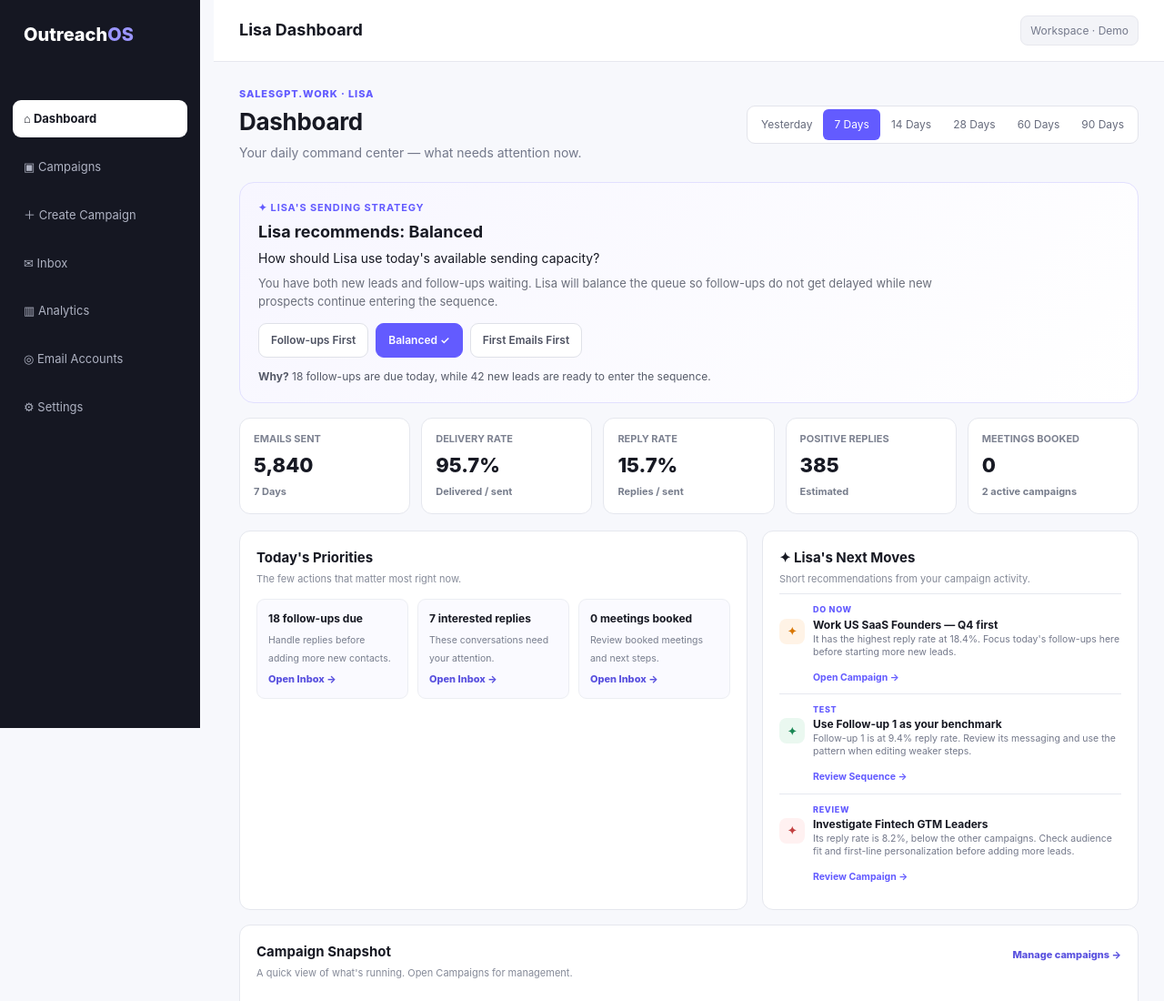
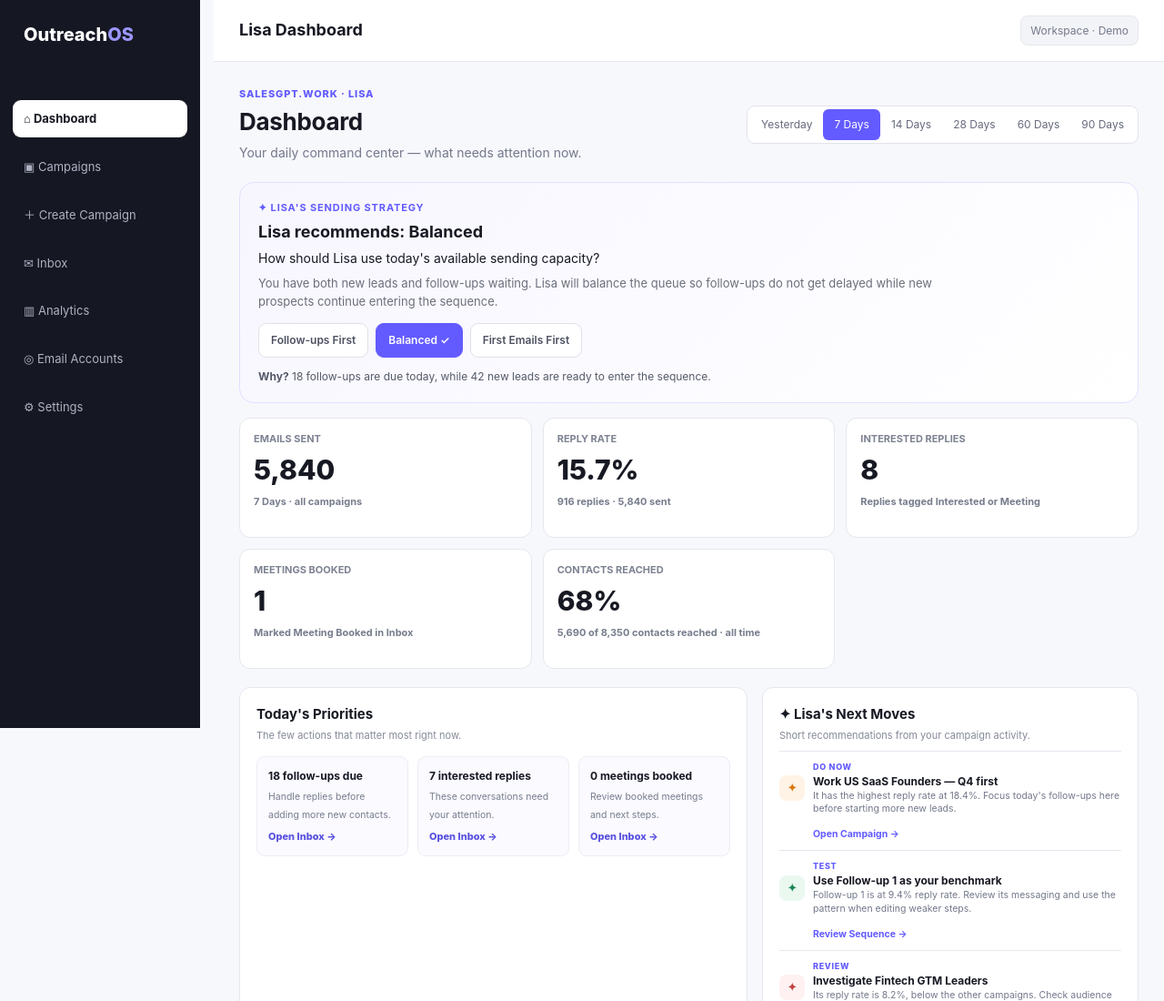
Before and after one commit to chinmaymehta0918-beep/Dummylisasalesgpt, a plain HTML site: page index.html in a window 1280 px wide. Shown: the top 1100 px of the page at 91% size. Drawn offline with Linux system fonts and the light colour scheme.

Commit message:
Add actionable dashboard KPI cards

```diff
--- a/index.html
+++ b/index.html
@@ -165,7 +165,7 @@ body{background:var(--bg);font-size:14px;line-height:1.45}.sidebar{width:220px;p
 </style>
 <style>
 /* Distinct page treatment */
-.dashboard-command{display:grid;grid-template-columns:1.35fr 1fr;gap:16px}
+.dashboard-kpis{grid-template-columns:repeat(3,minmax(0,1fr));margin-bottom:20px}.dashboard-kpis .smart-kpi{min-height:132px}.dashboard-kpis .label{line-height:1.35}.dashboard-kpis .value{font-size:30px}.dashboard-kpis .trend{line-height:1.55}@media(max-width:900px){.dashboard-kpis{grid-template-columns:repeat(2,minmax(0,1fr))}}@media(max-width:600px){.dashboard-kpis{grid-template-columns:1fr}}.dashboard-command{display:grid;grid-template-columns:1.35fr 1fr;gap:16px}
 @media(max-width:900px){.dashboard-command{grid-template-columns:1fr}}
 </style>
 </head>
@@ -765,12 +765,12 @@ function dashboardPage(){
    <div class="periods">${Object.entries(periods).map(([k,v])=>`<button class="${currentPeriod===k?'active':''}" onclick="setPeriod('${k}')">${v.label}</button>`).join('')}</div>
  </div>
  ${priorityHero()}
- <div class="smart-kpis">
-  <div class="smart-kpi"><div class="label">EMAILS SENT</div><div class="value">${p.sent.toLocaleString()}</div><div class="trend neutral">${p.label}</div></div>
-  <div class="smart-kpi"><div class="label">DELIVERY RATE</div><div class="value">${delivery}%</div><div class="trend neutral">Delivered / sent</div></div>
-  <div class="smart-kpi"><div class="label">REPLY RATE</div><div class="value">${reply}%</div><div class="trend neutral">Replies / sent</div></div>
-  <div class="smart-kpi"><div class="label">POSITIVE REPLIES</div><div class="value">${positive.toLocaleString()}</div><div class="trend neutral">Estimated</div></div>
-  <div class="smart-kpi"><div class="label">MEETINGS BOOKED</div><div class="value">${meetings}</div><div class="trend neutral">${activeCampaigns} active campaigns</div></div>
+ <div class="smart-kpis dashboard-kpis">
+  <div class="smart-kpi"><div class="label">EMAILS SENT</div><div class="value">${p.sent.toLocaleString()}</div><div class="trend neutral">${p.label} · all campaigns</div></div>
+  <div class="smart-kpi"><div class="label">REPLY RATE</div><div class="value">${reply}%</div><div class="trend neutral">${p.replies.toLocaleString()} replies · ${p.sent.toLocaleString()} sent</div></div>
+  <div class="smart-kpi"><div class="label">INTERESTED REPLIES</div><div class="value">${Math.max(8,Math.round(p.replies*0.008))}</div><div class="trend neutral">Replies tagged Interested or Meeting</div></div>
+  <div class="smart-kpi"><div class="label">MEETINGS BOOKED</div><div class="value">${Math.max(1,meetings)}</div><div class="trend neutral">Marked Meeting Booked in Inbox</div></div>
+  <div class="smart-kpi"><div class="label">CONTACTS REACHED</div><div class="value">68%</div><div class="trend neutral">5,690 of 8,350 contacts reached · all time</div></div>
  </div>
 
  <div class="dashboard-command">
```
